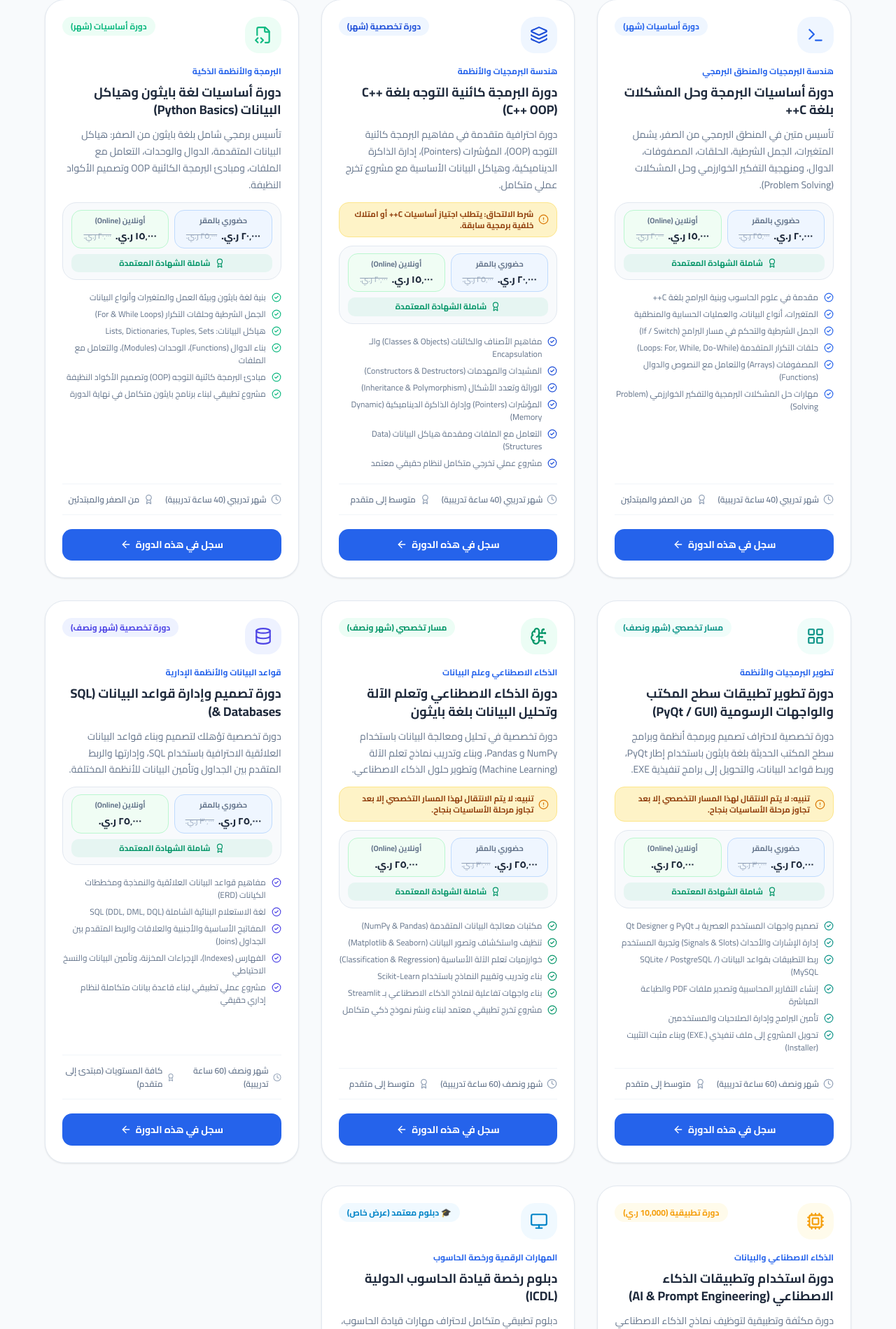
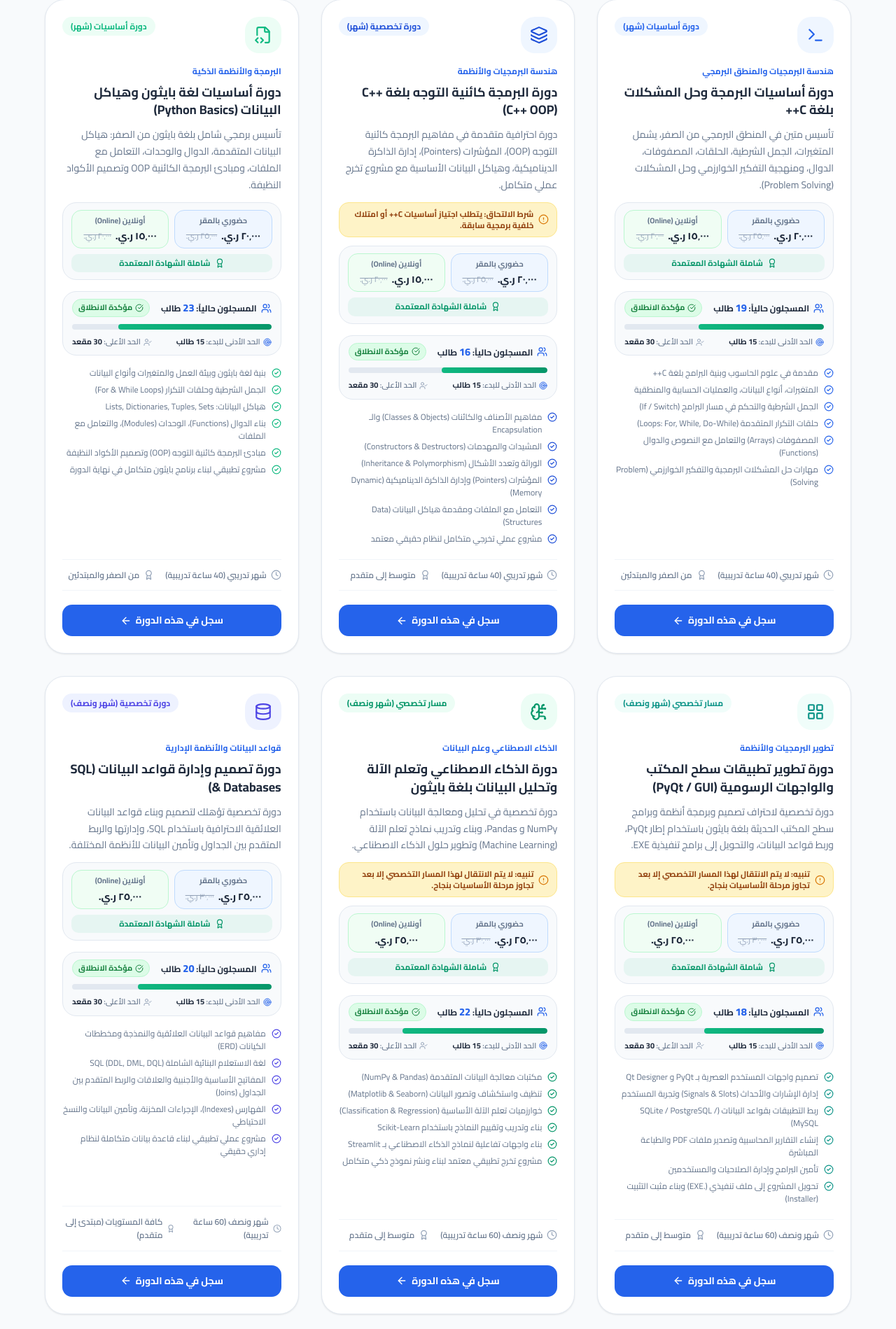
Before and after one commit to Ali-dev-25/itqan, a Django app: page /index.html in a window 1280 px wide. Shown: the part 1735-3634 px from the top of the page at 70% size. Run offline with Django 5.2, Linux system fonts and the light colour scheme.

Commit message:
تحديث رسوم دورة رخصة الحاسوب ICDL وشرط اللابتوب وإضافة مؤشر سعة ومقاعد الطلاب المسجلين والحد الأدنى والأقصى

```diff
--- a/assets/css/public.css
+++ b/assets/css/public.css
@@ -901,6 +901,133 @@
   height: 14px;
 }
 
+/* Course Capacity & Enrollment Widget */
+.course-capacity-card {
+  background: var(--clr-surface-alt, #F8FAFC);
+  border: 1px solid var(--clr-border, #E2E8F0);
+  border-radius: var(--r-xl);
+  padding: 10px 13px;
+  margin-bottom: var(--sp-4);
+  display: flex;
+  flex-direction: column;
+  gap: 7px;
+  transition: border-color var(--tr-fast);
+}
+
+.capacity-header {
+  display: flex;
+  align-items: center;
+  justify-content: space-between;
+  gap: 8px;
+}
+
+.capacity-enrolled-wrap {
+  display: flex;
+  align-items: center;
+  gap: 6px;
+  font-size: 0.77rem;
+  font-weight: 700;
+  color: var(--clr-text);
+}
+
+.capacity-enrolled-wrap svg {
+  width: 15px;
+  height: 15px;
+  color: var(--clr-primary);
+}
+
+.capacity-enrolled-wrap .enrolled-count {
+  color: var(--clr-primary);
+  font-size: 0.92rem;
+  font-weight: 800;
+}
+
+.capacity-status-badge {
+  font-size: 0.68rem;
+  font-weight: 700;
+  padding: 3px 8px;
+  border-radius: var(--r-full);
+  display: inline-flex;
+  align-items: center;
+  gap: 4px;
+}
+
+.capacity-status-badge.confirmed {
+  background: #DCFCE7;
+  color: #15803D;
+  border: 1px solid #BBF7D0;
+}
+
+.capacity-status-badge.enrolling {
+  background: #FEF3C7;
+  color: #B45309;
+  border: 1px solid #FDE68A;
+}
+
+.capacity-progress-bar-wrap {
+  position: relative;
+  width: 100%;
+  height: 8px;
+  background: #E2E8F0;
+  border-radius: var(--r-full);
+  overflow: hidden;
+  margin: 3px 0 2px 0;
+}
+
+.capacity-progress-fill {
+  height: 100%;
+  border-radius: var(--r-full);
+  background: linear-gradient(90deg, #3B82F6 0%, #2563EB 100%);
+  transition: width 0.6s cubic-bezier(0.4, 0, 0.2, 1);
+}
+
+.capacity-progress-fill.is-confirmed {
+  background: linear-gradient(90deg, #10B981 0%, #059669 100%);
+}
+
+.capacity-footer-meta {
+  display: flex;
+  align-items: center;
+  justify-content: space-between;
+  font-size: 0.69rem;
+  color: var(--clr-text-secondary);
+  font-weight: 600;
+}
+
+.capacity-meta-item {
+  display: flex;
+  align-items: center;
+  gap: 4px;
+}
+
+.capacity-meta-item strong {
+  color: var(--clr-text);
+  font-weight: 700;
+}
+
+/* Laptop Requirement Alert Badge */
+.course-laptop-badge {
+  display: flex;
+  align-items: center;
+  gap: 7px;
+  background: #EFF6FF;
+  border: 1px solid #BFDBFE;
+  color: #1E40AF;
+  padding: 8px 11px;
+  border-radius: var(--r-lg);
+  font-size: 0.72rem;
+  font-weight: 700;
+  line-height: 1.4;
+  margin-bottom: var(--sp-3);
+}
+
+.course-laptop-badge svg {
+  width: 15px;
+  height: 15px;
+  color: #2563EB;
+  flex-shrink: 0;
+}
+
 .course-meta-row {
   display: flex;
   align-items: center;
--- a/assets/js/data/courses.js
+++ b/assets/js/data/courses.js
@@ -1,7 +1,7 @@
 /**
  * ITQAN — Courses Data Module
  * قاعدة بيانات البرامج والدبلومات والدورات التدريبية المعتمدة لمنصة إتقان
- * الهيكلية المعتمدة: دورات برمجية مستقلة لكل موضوع + تفاصيل الأسعار
+ * الهيكلية المعتمدة: دورات برمجية مستقلة لكل موضوع + تفاصيل الأسعار + سعة المقاعد والتسجيلات
  */
 const CoursesData = [
   // ==========================================
@@ -21,6 +21,9 @@ const CoursesData = [
     bgColor: '#EFF6FF',
     featured: true,
     badge: 'دورة أساسيات (شهر)',
+    minStudents: 15,
+    maxStudents: 30,
+    enrolledStudents: 19,
     pricing: {
       type: 'standard',
       inPerson: { original: 25000, current: 20000, label: 'حضوري بالمقر' },
@@ -54,6 +57,9 @@ const CoursesData = [
     bgColor: '#EFF6FF',
     featured: true,
     badge: 'دورة تخصصية (شهر)',
+    minStudents: 15,
+    maxStudents: 30,
+    enrolledStudents: 16,
     prerequisite: 'شرط الالتحاق: يتطلب اجتياز أساسيات C++ أو امتلاك خلفية برمجية سابقة.',
     pricing: {
       type: 'standard',
@@ -88,6 +94,9 @@ const CoursesData = [
     bgColor: '#ECFDF5',
     featured: true,
     badge: 'دورة أساسيات (شهر)',
+    minStudents: 15,
+    maxStudents: 30,
+    enrolledStudents: 23,
     pricing: {
       type: 'standard',
       inPerson: { original: 25000, current: 20000, label: 'حضوري بالمقر' },
@@ -121,6 +130,9 @@ const CoursesData = [
     bgColor: '#F0FDFA',
     featured: true,
     badge: 'مسار تخصصي (شهر ونصف)',
+    minStudents: 15,
+    maxStudents: 30,
+    enrolledStudents: 18,
     prerequisite: 'تنبيه: لا يتم الانتقال لهذا المسار التخصصي إلا بعد تجاوز مرحلة الأساسيات بنجاح.',
     pricing: {
       type: 'standard',
@@ -155,6 +167,9 @@ const CoursesData = [
     bgColor: '#ECFDF5',
     featured: true,
     badge: 'مسار تخصصي (شهر ونصف)',
+    minStudents: 15,
+    maxStudents: 30,
+    enrolledStudents: 22,
     prerequisite: 'تنبيه: لا يتم الانتقال لهذا المسار التخصصي إلا بعد تجاوز مرحلة الأساسيات بنجاح.',
     pricing: {
       type: 'standard',
@@ -189,6 +204,9 @@ const CoursesData = [
     bgColor: '#EEF2FF',
     featured: true,
     badge: 'دورة تخصصية (شهر ونصف)',
+    minStudents: 15,
+    maxStudents: 30,
+    enrolledStudents: 20,
     pricing: {
       type: 'standard',
       inPerson: { original: 30000, current: 25000, label: 'حضوري بالمقر' },
@@ -221,6 +239,9 @@ const CoursesData = [
     bgColor: '#FFFBEB',
     featured: true,
     badge: 'دورة تطبيقية (10,000 ر.ي)',
+    minStudents: 15,
+    maxStudents: 30,
+    enrolledStudents: 26,
     pricing: {
       type: 'flat',
       amount: 10000,
@@ -253,6 +274,9 @@ const CoursesData = [
     bgColor: '#F5F3FF',
     featured: true,
     badge: '6 مستويات معتمدة',
+    minStudents: 15,
+    maxStudents: 30,
+    enrolledStudents: 21,
     topics: [
       'المستوى 1A: أساسيات مصطلحات IT والعتاد والبرمجيات',
       'المستوى 1B: الشبكات والدعم الفني وأمن المعلومات',
@@ -279,10 +303,15 @@ const CoursesData = [
     bgColor: '#F0F9FF',
     featured: true,
     badge: '🎓 دبلوم معتمد (عرض خاص)',
+    minStudents: 15,
+    maxStudents: 30,
+    enrolledStudents: 17,
+    laptopRequired: true,
+    prerequisite: '⚠️ تنبيه هام: يشترط إحضار جهاز كمبيوتر محمول (لابتوب) خاص بالمتدرب للتطبيق العملي أثناء المحاضرات.',
     pricing: {
       type: 'flat',
-      amount: 39000,
-      original: 44000,
+      amount: 30000,
+      original: 36000,
       label: 'رسوم الدبلوم الشامل (عرض خاص لفترة محدودة)',
       certificate: 'شاملة الشهادة المعتمدة والاختبارات'
     },
--- a/assets/js/pages/home.js
+++ b/assets/js/pages/home.js
@@ -1,11 +1,12 @@
 /**
  * ITQAN — Home Page Controller
- * إدارة تفاعلات وعرض الصفحة الرئيسية
+ * إدارة تفاعلات وعرض الصفحة الرئيسية مع إحصائيات سعة الدورات والتسجيل
  */
 const HomePage = (() => {
   let activeTrack = 'all';
+  let liveStats = {};
 
-  function init() {
+  async function init() {
     Navbar.render('navbar-container');
     Footer.render('footer-container');
     renderCourses();
@@ -17,6 +18,19 @@ const HomePage = (() => {
 
     if (window.lucide) {
       lucide.createIcons();
+    }
+
+    // جلب الإحصائيات الحية من السيرفر إذا كان متاحاً
+    if (window.Api && typeof window.Api.fetchRegistrationStats === 'function') {
+      try {
+        const stats = await window.Api.fetchRegistrationStats();
+        if (stats && typeof stats === 'object') {
+          liveStats = stats;
+          renderCourses();
+        }
+      } catch (e) {
+        // الاستمرار بالقيم الافتراضية
+      }
     }
   }
 
@@ -111,6 +125,49 @@ const HomePage = (() => {
     return '';
   }
 
+  /**
+   * عنصر عرض سعة الدورة والمقاعد المسجلة والحد الأدنى والأقصى
+   */
+  function getCourseCapacityHTML(course) {
+    const min = course.minStudents || 15;
+    const max = course.maxStudents || 30;
+    const baseEnrolled = course.enrolledStudents || 17;
+    const extraLive = liveStats[course.id] || 0;
+    const enrolled = Math.min(max, baseEnrolled + extraLive);
+    const percent = Math.min(100, Math.round((enrolled / max) * 100));
+    const isConfirmed = enrolled >= min;
+    const remainingToMin = min - enrolled;
+
+    const statusBadge = isConfirmed
+      ? `<span class="capacity-status-badge confirmed"><i data-lucide="check-circle" style="width: 12px; height: 12px;"></i> مؤكدة الانطلاق</span>`
+      : `<span class="capacity-status-badge enrolling"><i data-lucide="clock" style="width: 12px; height: 12px;"></i> متبقي ${remainingToMin} طلاب للبدء</span>`;
+
+    return `
+      <div class="course-capacity-card">
+        <div class="capacity-header">
+          <div class="capacity-enrolled-wrap">
+            <i data-lucide="users"></i>
+            <span>المسجلون حالياً: <strong class="enrolled-count">${enrolled}</strong> طالب</span>
+          </div>
+          ${statusBadge}
+        </div>
+        <div class="capacity-progress-bar-wrap" title="نسبة التسجيل: ${percent}%">
+          <div class="capacity-progress-fill ${isConfirmed ? 'is-confirmed' : ''}" style="width: ${percent}%;"></div>
+        </div>
+        <div class="capacity-footer-meta">
+          <div class="capacity-meta-item">
+            <i data-lucide="target" style="width: 12px; height: 12px; color: var(--clr-primary);"></i>
+            <span>الحد الأدنى للبدء: <strong>${min} طالب</strong></span>
+          </div>
+          <div class="capacity-meta-item">
+            <i data-lucide="user-check" style="width: 12px; height: 12px; color: var(--clr-text-muted);"></i>
+            <span>الحد الأعلى: <strong>${max} مقعد</strong></span>
+          </div>
+        </div>
+      </div>
+    `;
+  }
+
   function renderCourses() {
     const container = document.getElementById('courses-grid-container');
     if (!container || typeof CoursesData === 'undefined') return;
@@ -201,7 +258,14 @@ const HomePage = (() => {
             </div>
           ` : ''}
 
-          ${course.prerequisite ? `
+          ${course.laptopRequired ? `
+            <div class="course-laptop-badge">
+              <i data-lucide="laptop"></i>
+              <span>ملاحظة هامة: يشترط إحضار لابتوب خاص بالطالب للتطبيق العملي.</span>
+            </div>
+          ` : ''}
+
+          ${course.prerequisite && !course.laptopRequired ? `
             <div class="course-prerequisite-box">
               <i data-lucide="alert-circle"></i>
               <span>${Helpers.escape(course.prerequisite)}</span>
@@ -210,6 +274,9 @@ const HomePage = (() => {
 
           <!-- Price & Certification Box -->
           ${getCoursePriceHTML(course)}
+
+          <!-- Capacity & Enrolled Students Box -->
+          ${getCourseCapacityHTML(course)}
 
           ${course.topics && course.topics.length ? `
             <ul class="course-topics-list" style="margin-bottom: var(--sp-5); padding-right: 0; list-style: none; display: flex; flex-direction: column; gap: 6px;">
--- a/backend/registrations/urls.py
+++ b/backend/registrations/urls.py
@@ -3,9 +3,14 @@ ITQAN — Registrations App URLs
 مسارات تطبيق التسجيل
 """
 from django.urls import path
-from .views import RegistrationCreateAPIView, RegistrationExportExcelAPIView
+from .views import (
+    RegistrationCreateAPIView,
+    RegistrationExportExcelAPIView,
+    RegistrationStatsAPIView,
+)
 
 urlpatterns = [
     path('registrations/', RegistrationCreateAPIView.as_view(), name='api-registration-create'),
     path('registrations/export-excel/', RegistrationExportExcelAPIView.as_view(), name='api-registration-export-excel'),
+    path('registrations/stats/', RegistrationStatsAPIView.as_view(), name='api-registration-stats'),
 ]
--- a/index.html
+++ b/index.html
@@ -461,6 +461,30 @@
               </p>
             </div>
 
+          </div>
+        </div>
+
+        <!-- TechLingo Capacity & Enrollment Box -->
+        <div class="course-capacity-card" style="margin-top: var(--sp-4); max-width: 550px;">
+          <div class="capacity-header">
+            <div class="capacity-enrolled-wrap">
+              <i data-lucide="users"></i>
+              <span>المسجلون حالياً: <strong class="enrolled-count">21</strong> طالب</span>
+            </div>
+            <span class="capacity-status-badge confirmed"><i data-lucide="check-circle" style="width: 12px; height: 12px;"></i> مؤكدة الانطلاق</span>
+          </div>
+          <div class="capacity-progress-bar-wrap" title="نسبة التسجيل: 70%">
+            <div class="capacity-progress-fill is-confirmed" style="width: 70%;"></div>
+          </div>
+          <div class="capacity-footer-meta">
+            <div class="capacity-meta-item">
+              <i data-lucide="target" style="width: 12px; height: 12px; color: var(--clr-primary);"></i>
+              <span>الحد الأدنى للبدء: <strong>15 طالب</strong></span>
+            </div>
+            <div class="capacity-meta-item">
+              <i data-lucide="user-check" style="width: 12px; height: 12px; color: var(--clr-text-muted);"></i>
+              <span>الحد الأعلى: <strong>30 مقعد</strong></span>
+            </div>
           </div>
         </div>
 
--- a/register.html
+++ b/register.html
@@ -191,6 +191,7 @@
                 <i data-lucide="alert-circle" style="width: 15px; height: 15px; flex-shrink: 0; color: #D97706;"></i>
                 <span id="course-prerequisite-text"></span>
               </div>
+              <div id="course-capacity-notice" style="display: none; margin-top: 8px;"></div>
             </div>
           </div>
 
```
Also changed, not shown: assets/js/pages/register.js (+64 -1 lines), assets/js/utils/api.js (+17 -1 lines), backend/registrations/views.py (+17 -0 lines).
